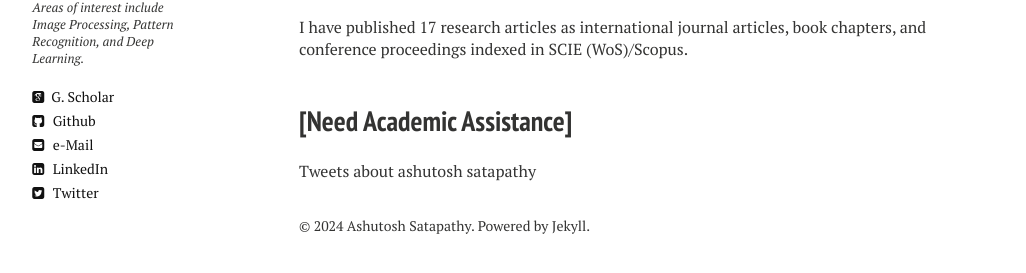
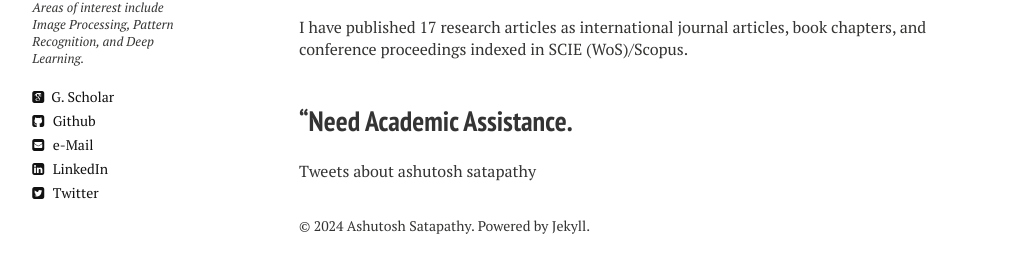
Before and after one commit to ashutoshsatapathy1990/ashutoshsatapathy1990.github.io, a Jekyll site: the page built from index.md, in a window 1280 px wide. Shown: the part 405-678 px from the top of the page, without its empty margins (21-1047 px from the left). Built offline with Jekyll 4.4.1, drawn with Linux system fonts in a browser that asks for light colours; nearby versions of some CDN libraries; comment, search, counter and statistics services are not loaded; part of the change alters nothing that is shown.

```diff
--- a/index.md
+++ b/index.md
@@ -16,4 +16,4 @@ During My Ph. D., I have completed a reseach internship program under the guidan
 I have published 17 research articles as international journal articles, book chapters, and conference proceedings indexed in SCIE (WoS)/Scopus.
 <br />
 <br />
-## [Need Academic Assistance]
+## ["Need Academic Assistance](https://topmate.io/ashutosh_satapathy).
```
